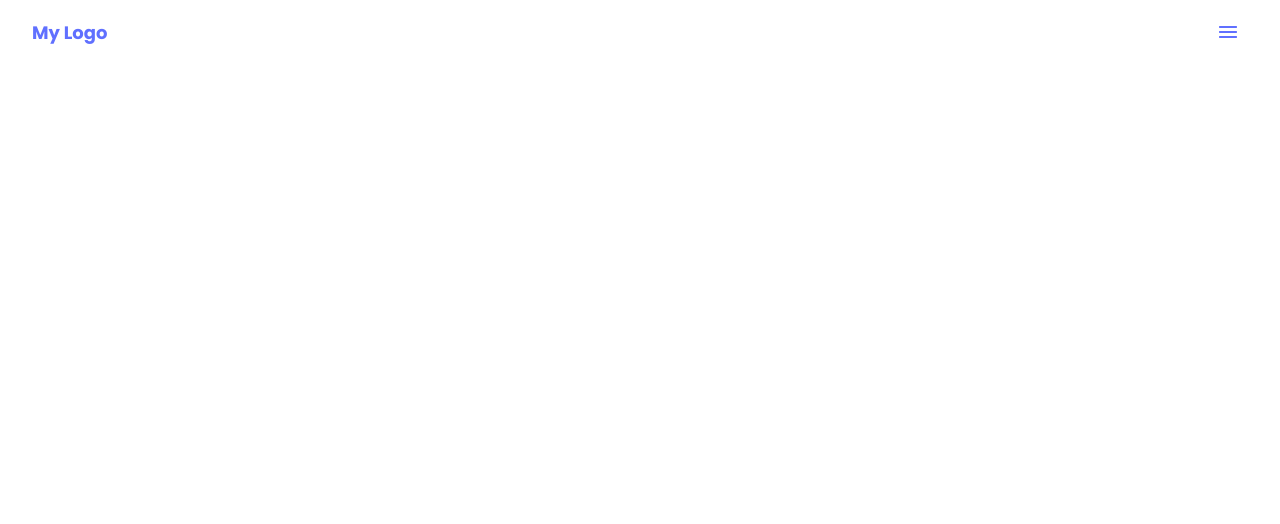
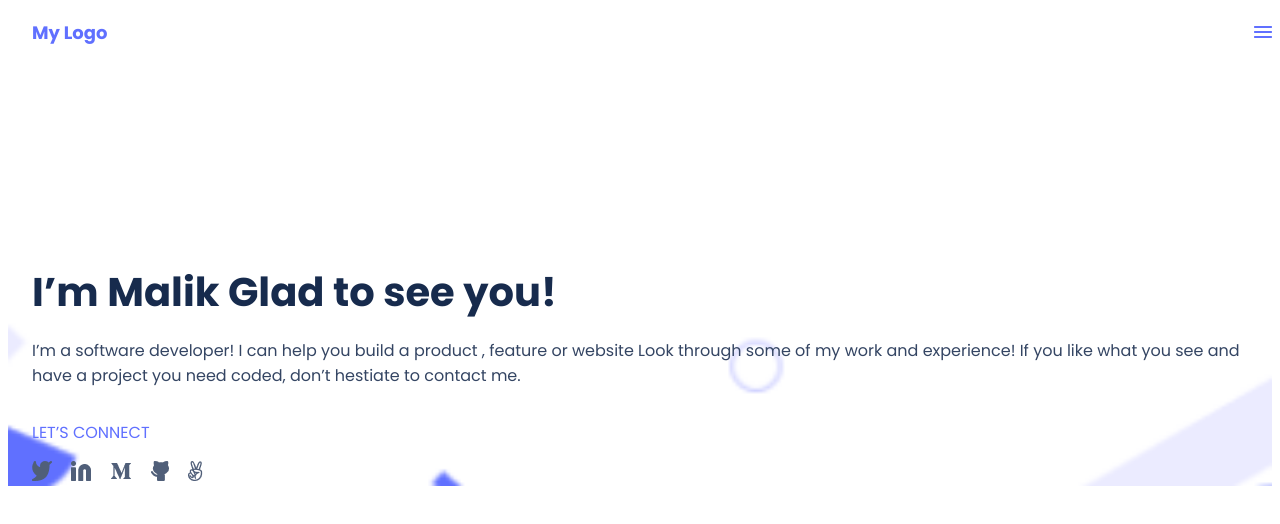
Before and after one commit to gsmalik030/Portfolio-Setup-and-Mobile-first, a website: page index.html in a window 1280 px wide. Drawn offline with Linux system fonts and the light colour scheme.

Commit message:
Created Hero Section

```diff
--- a/index.html
+++ b/index.html
@@ -6,17 +6,32 @@
     <meta name="viewport" content="width=device-width, initial-scale=1.0" />
     <title>Portfolio</title>
     <link
-      href="https://fonts.googleapis.com/css2?family=Be+Vietnam+Pro:wght@400;500;700&family=Inter:wght@400;700&family=Poppins:wght@400;700&family=Roboto:ital,wght@0,400;0,700;0,900;1,400&display=swap"
+      href="https://fonts.googleapis.com/css2?family=Be+Vietnam+Pro:wght@400;500;700&family=Inter:wght@400;500;700&family=Poppins:wght@400;700&family=Roboto:ital,wght@0,400;0,700;0,900;1,400&display=swap"
       rel="stylesheet"
     />
     <link rel="stylesheet" href="style.css" />
   </head>
   <body>
-    <header class="header-container">
-      <nav class="logo">My Logo</nav>
-      <nav class="nav-bar">
-        <img src="images/Union.png" alt="" >
-      </nav>
-    </header>
+    <div class="container">
+      <header class="header-container">
+        <nav class="logo">My Logo</nav>
+        <nav class="nav-bar">
+          <img src="images/Union.png" alt="" />
+        </nav>
+      </header>
+      <section class="hero">
+        <h1>I’m Malik Glad to see you!</h1>
+        <p>
+          I’m a software developer! I can help you build a product , feature or
+          website Look through some of my work and experience! If you like what
+          you see and have a project you need coded, don’t hestiate to contact
+          me.
+        </p>
+        <article>
+            <h3>LET’S CONNECT</h3>
+            <img src="images/social media icons.png" alt="">
+        </article>
+      </section>
+    </div>
   </body>
 </html>
--- a/style.css
+++ b/style.css
@@ -1,5 +1,7 @@
 :root {
   --color-primary: #6070ff;
+  --color-secondary: #f7f7f9;
+  --color-heading: #172b4d;
   --font-regular: 400;
   --font-bold: 700;
 }
@@ -10,6 +12,32 @@ html {
 
 body {
   font-family: "Poppins", sans-serif;
+}
+
+h1 {
+  font-weight: var(--font-bold);
+  font-size: 4rem;
+  color: var(--color-heading);
+  margin-top: 20.6rem;
+  margin-bottom: 0;
+}
+
+h3 {
+  font-weight: 500;
+  color: var(--color-primary);
+  font-size: 1.6rem;
+}
+
+p {
+  font-size: 1.6rem;
+  font-weight: var(--font-regular);
+  color: #344563;
+}
+
+.container {
+  background-image: url(images/Background-header.png);
+  background-repeat: no-repeat;
+  background-size: cover;
 }
 
 .header-container {
@@ -30,5 +58,10 @@ body {
 .nav-bar {
   width: 1.8rem;
   height: 1.2rem;
-  margin-right: 3.5rem;
 }
+
+.hero {
+  display: flex;
+  flex-direction: column;
+  margin: 0 2.4rem;
+}
```
Also changed, not shown: README.md, images/Background-header.png (added), images/social media icons.png (added).
